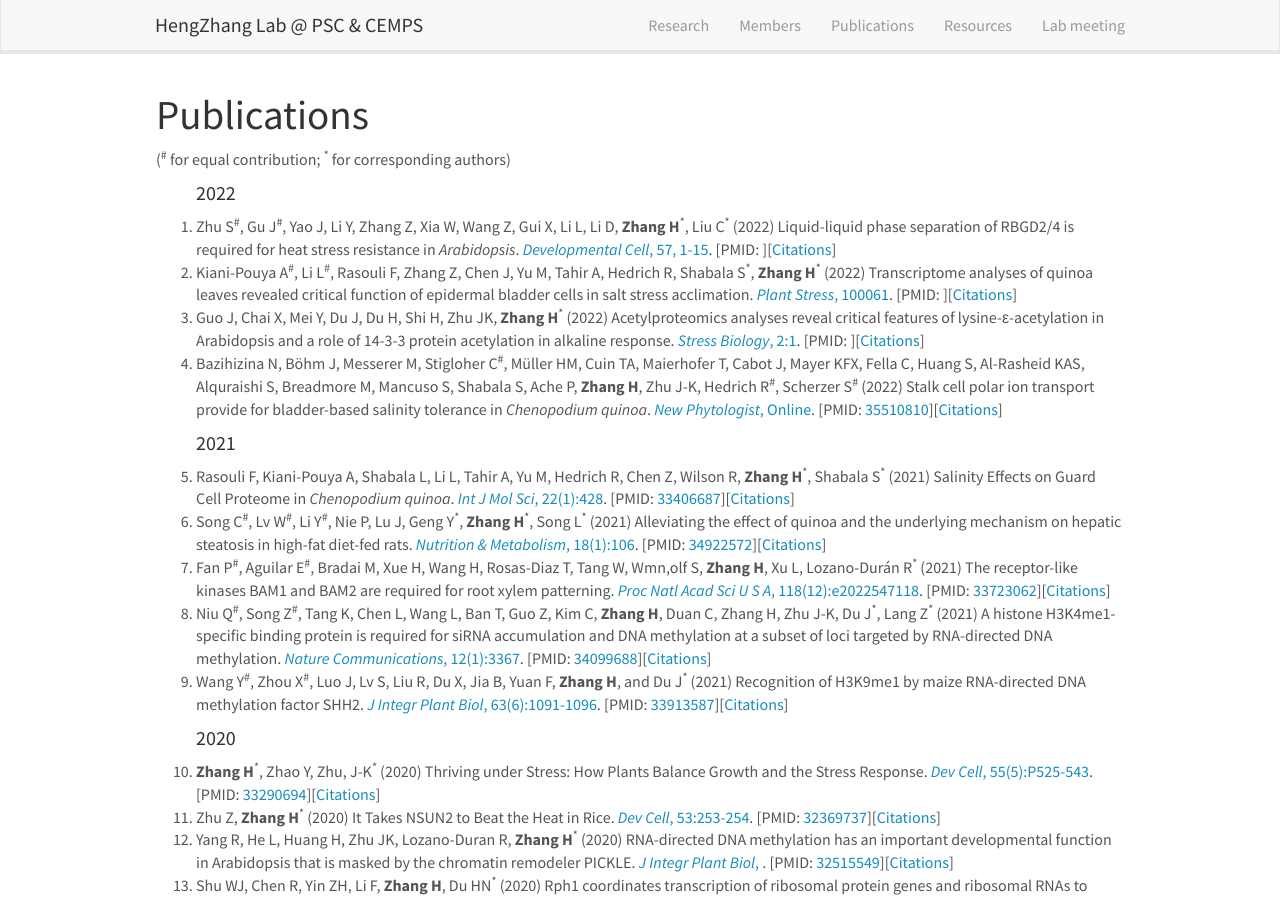
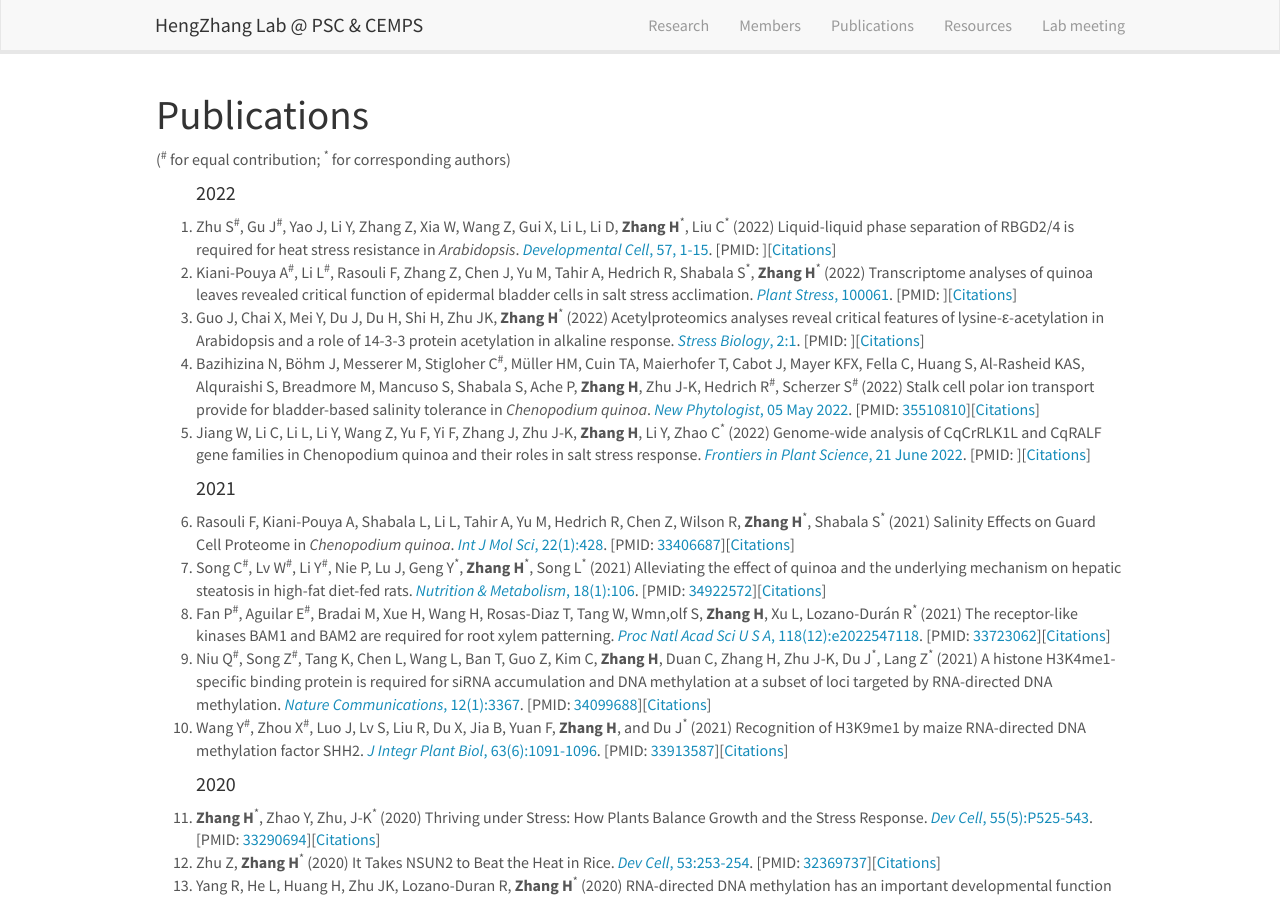
Before and after one commit to hengzhanglab/hengzhanglab.github.io, a Jekyll site: the page built from _pages/publications.md, in a window 1280 px wide and 900 px high. Built offline with Jekyll 4.4.1, drawn with Linux system fonts in a browser that asks for light colours; nearby versions of some CDN libraries.

Commit message:
Update publications.yml

```diff
--- a/_data/publications.yml
+++ b/_data/publications.yml
@@ -29,9 +29,17 @@
   authors: Bazihizina N, Böhm J, Messerer M, Stigloher C<sup>#</sup>, Müller HM, Cuin TA, Maierhofer T, Cabot J, Mayer KFX, Fella C, Huang S, Al-Rasheid KAS, Alquraishi S, Breadmore M, Mancuso S, Shabala S, Ache P, <b>Zhang H</b>, Zhu J-K, Hedrich R<sup>#</sup>, Scherzer S<sup>#</sup>
   year: 2022
   journal: New Phytologist
-  display: Online
+  display: 05 May 2022
   doi: 10.1111/nph.18205
   pmid: 35510810
+
+- title: Genome-wide analysis of CqCrRLK1L and CqRALF gene families in Chenopodium quinoa and their roles in salt stress response
+  authors: Jiang W, Li C, Li L, Li Y, Wang Z, Yu F, Yi F, Zhang J, Zhu J-K, <b>Zhang H</b>, Li Y, Zhao C<sup>*</sup>
+  year: 2022
+  journal: Frontiers in Plant Science
+  display: 21 June 2022
+  doi: 10.3389/fpls.2022.918594
+  pmid:
 
 - title: year
   year: 2021
```
